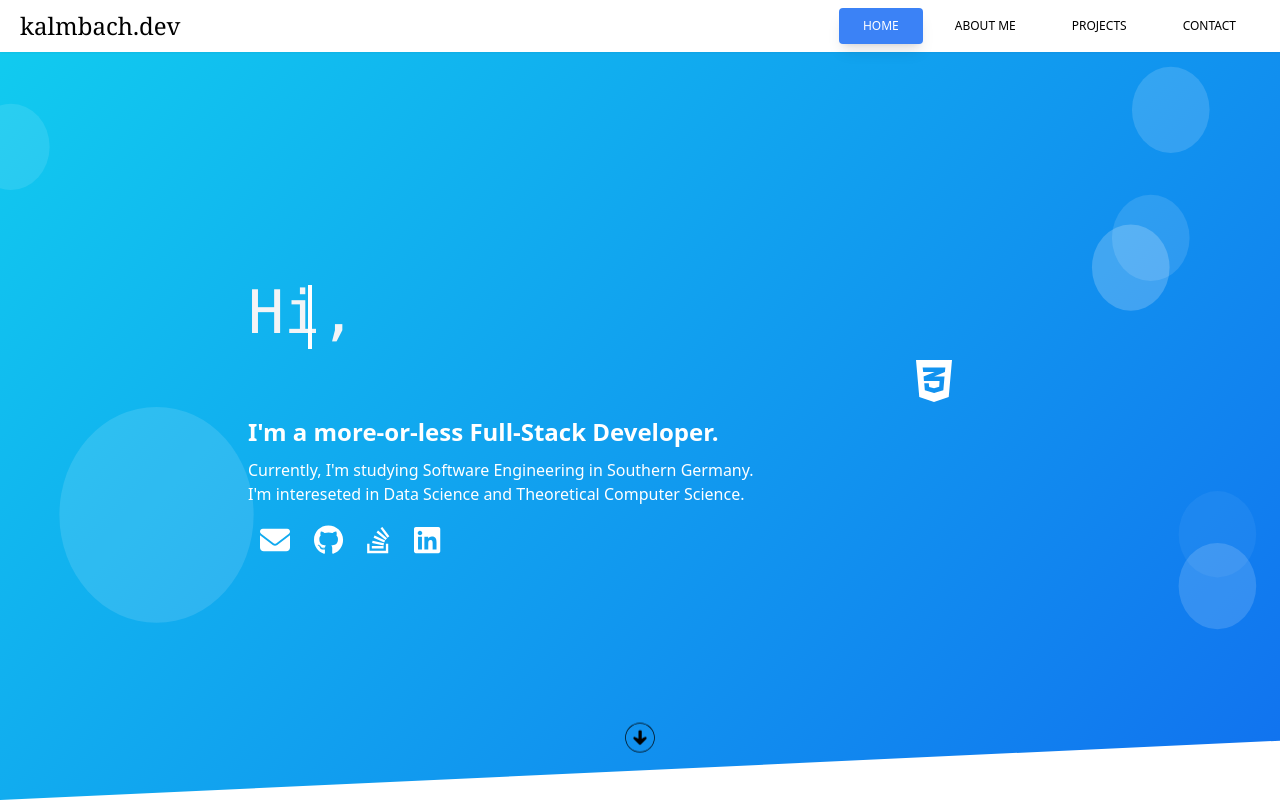
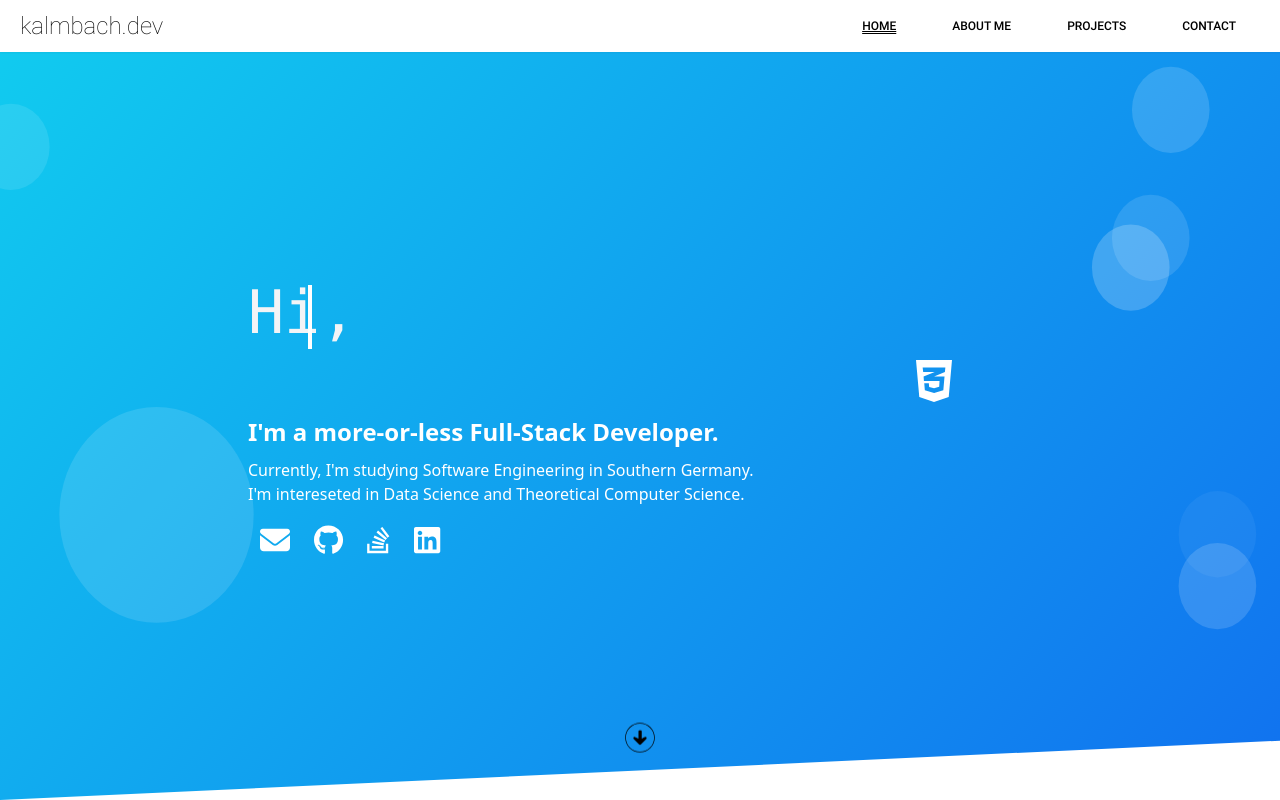
Before and after one commit to Tobi2K/kalmbach.dev, a Nuxt app: page / in a window 1280 px wide. Shown: the top 800 px of the page. Built offline with nearby package versions, Linux system fonts and the light colour scheme.

Commit message:
Nav font and highlight change

```diff
--- a/components/Nav.vue
+++ b/components/Nav.vue
@@ -1,30 +1,30 @@
 <template>
   <header
-    class="fixed bg-white shadow-sm z-10 top-0 w-full px-5 py-2 flex justify-between items-center"
+    class="fixed bg-white shadow-sm z-10 top-0 w-full px-5 py-2 flex justify-between items-center font-roboto "
   >
-    <a href="#" class="text-2xl font-serif">kalmbach.dev</a>
-    <div class="flex space-x-2 justify-center">
+    <a href="#" class="text-2xl font-thin">kalmbach.dev</a>
+    <div class="flex space-x-2 justify-center font-medium text-xs uppercase">
       <a
         href="#home"
-        class="inline-block px-6 py-2.5 bg-transparent font-medium text-xs uppercase rounded hover:text-white hover:bg-blue-500 hover:shadow-lg nav-link active"
+        class="inline-block px-6 py-2.5 bg-transparent rounded hover:underline nav-link active"
       >
         Home
       </a>
       <a
         href="#about-me"
-        class="inline-block px-6 py-2.5 bg-transparent font-medium text-xs uppercase rounded hover:text-white hover:bg-blue-500 hover:shadow-lg nav-link"
+        class="inline-block px-6 py-2.5 bg-transparent uppercase rounded hover:underline nav-link"
       >
         About me
       </a>
       <a
         href="#projects"
-        class="inline-block px-6 py-2.5 bg-transparent font-medium text-xs uppercase rounded hover:text-white hover:bg-blue-500 hover:shadow-lg nav-link"
+        class="inline-block px-6 py-2.5 bg-transparent rounded hover:underline nav-link"
       >
         Projects
       </a>
       <a
         href="#contact"
-        class="inline-block px-6 py-2.5 bg-transparent font-medium text-xs uppercase rounded hover:text-white hover:bg-blue-500 hover:shadow-lg nav-link"
+        class="inline-block px-6 py-2.5 bg-transparent rounded hover:underline nav-link"
       >
         Contact
       </a>
@@ -95,8 +95,7 @@ export default {
 
 <style scoped>
 .nav-link.active {
-  background-color: rgb(59 130 246);
-  box-shadow: 0 10px 15px -3px rgb(0 0 0 / 0.1), 0 4px 6px -4px rgb(0 0 0 / 0.1);
-  color: white;
+  text-decoration-line: underline;
+  text-decoration-style: double;
 }
 </style>
```
